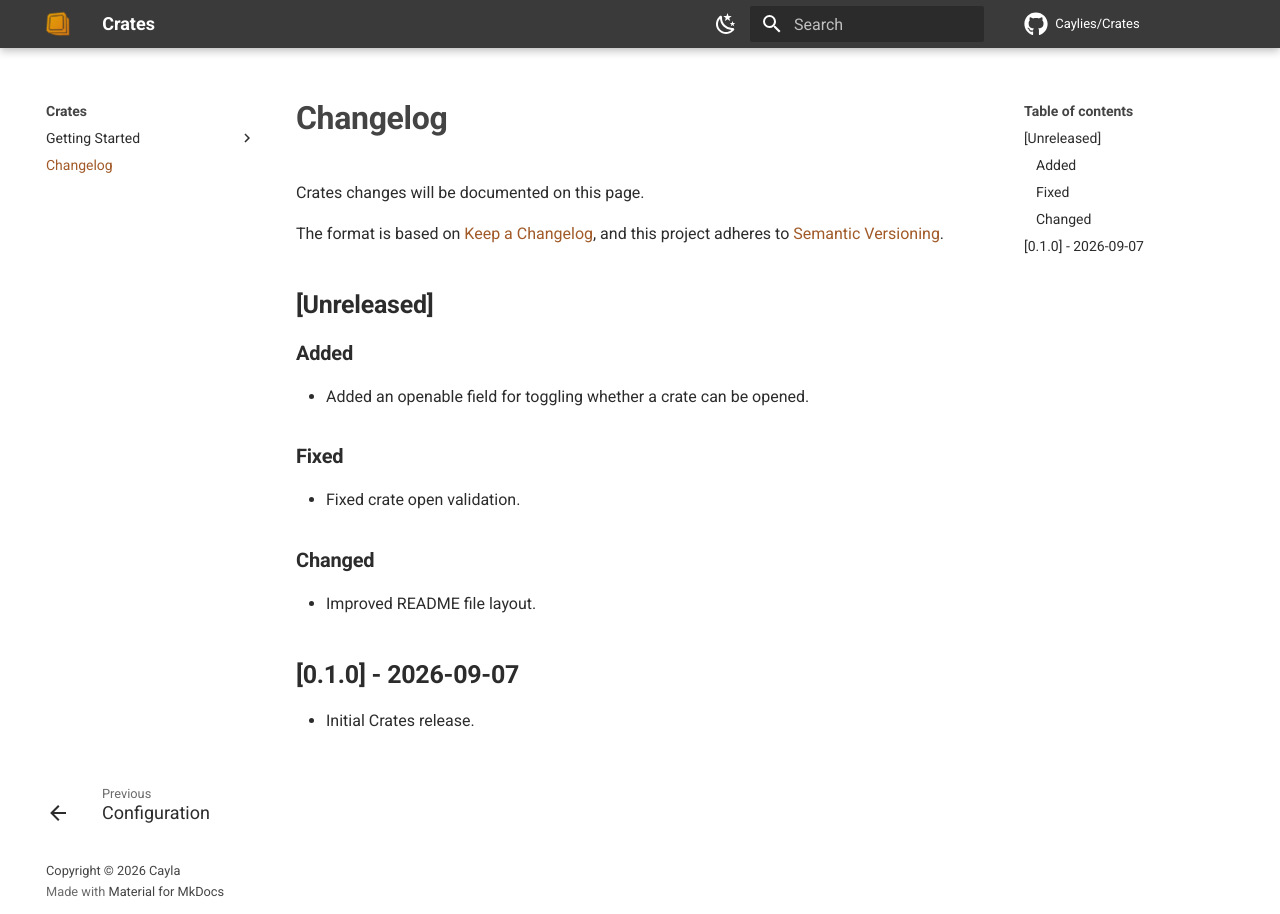
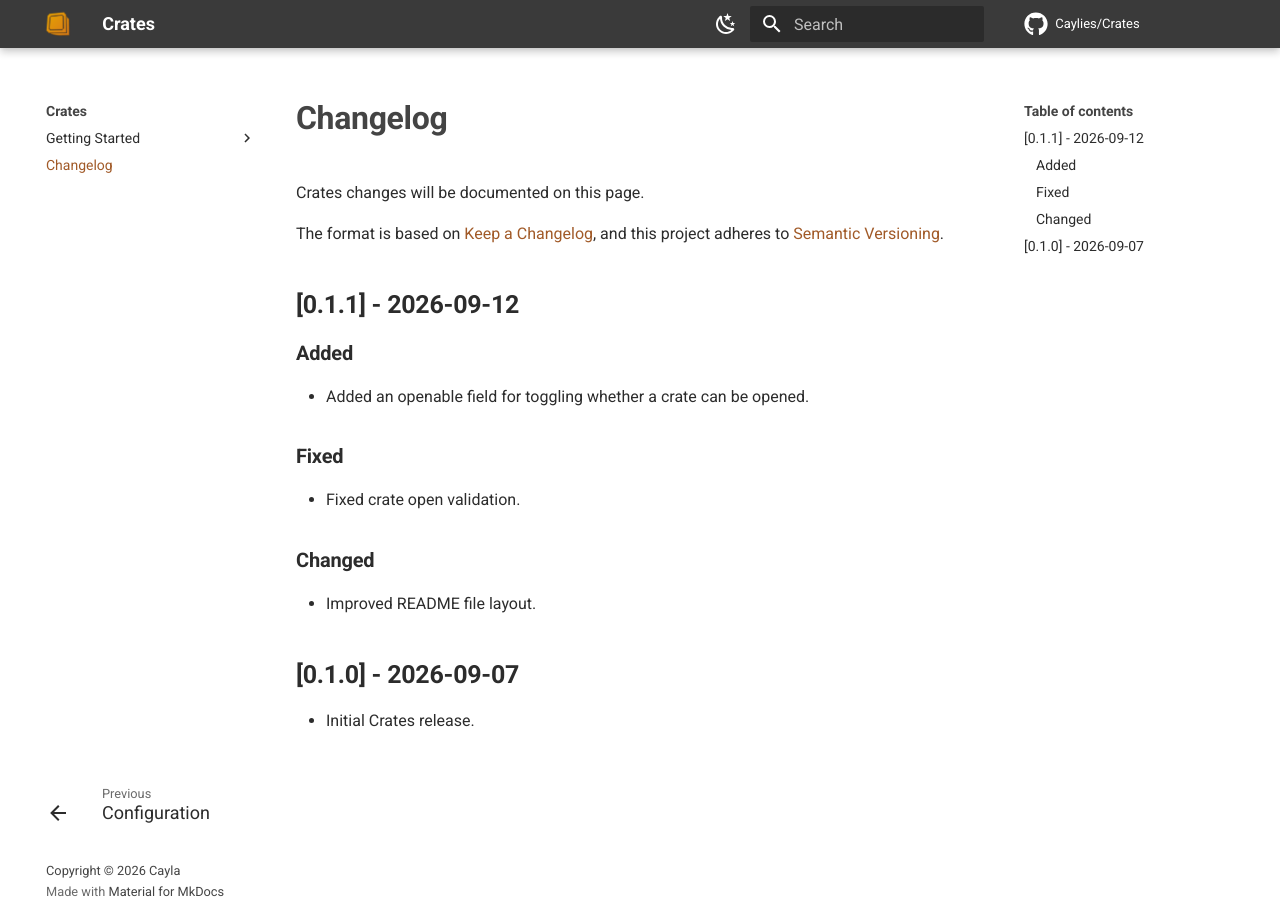
Before and after one commit to Caylies/Crates, an MkDocs documentation site: the page built from docs/changelog.md, in a window 1280 px wide. Built offline with MkDocs 1.6.1 and Material for MkDocs 9.7.7, drawn with Linux system fonts in a browser that asks for light colours; comment, search, counter and statistics services are not loaded.

Commit message:
Bump to 0.1.1

```diff
--- a/docs/changelog.md
+++ b/docs/changelog.md
@@ -4,7 +4,7 @@
 
 The format is based on [Keep a Changelog](https://keepachangelog.com/en/1.1.0/), and this project adheres to [Semantic Versioning](https://semver.org/spec/v2.0.0.html).
 
-## [Unreleased]
+## [0.1.1] - 2026-09-12
 
 ### Added
 
--- a/docs/overrides/home.html
+++ b/docs/overrides/home.html
@@ -36,7 +36,7 @@
         </button>
       </div>
       <pre class="mdx-install__code"><code id="mdx-install-snippet"><span class="mdx-hl-special">[[ballsdex.packages]]</span>
-<span class="mdx-hl-name">location</span> = <span class="mdx-hl-string">"git+https://github.com/Caylies/Crates.git@0.1.0"</span>
+<span class="mdx-hl-name">location</span> = <span class="mdx-hl-string">"git+https://github.com/Caylies/Crates.git@0.1.1"</span>
 <span class="mdx-hl-name">path</span> = <span class="mdx-hl-string">"crates"</span>
 <span class="mdx-hl-name">enabled</span> = <span class="mdx-hl-constant">true</span></code></pre>
     </div>
--- a/pyproject.toml
+++ b/pyproject.toml
@@ -1,7 +1,7 @@
 [project]
 name = "crates"
 keywords = ["packs", "fun", "configurable"]
-version = "0.1.0"
+version = "0.1.1"
 description = "A Ballsdex package for crates, also referred to as packs."
 license = "MIT"
 license-files = ["LICENSE"]
@@ -15,7 +15,7 @@
 
 [dependency-groups]
 dev = [
-    "ruff>=0.16.6",
+    "ruff>=0.16.7",
 ]
 
 docs = [
```
Also changed, not shown: 1 other file.
